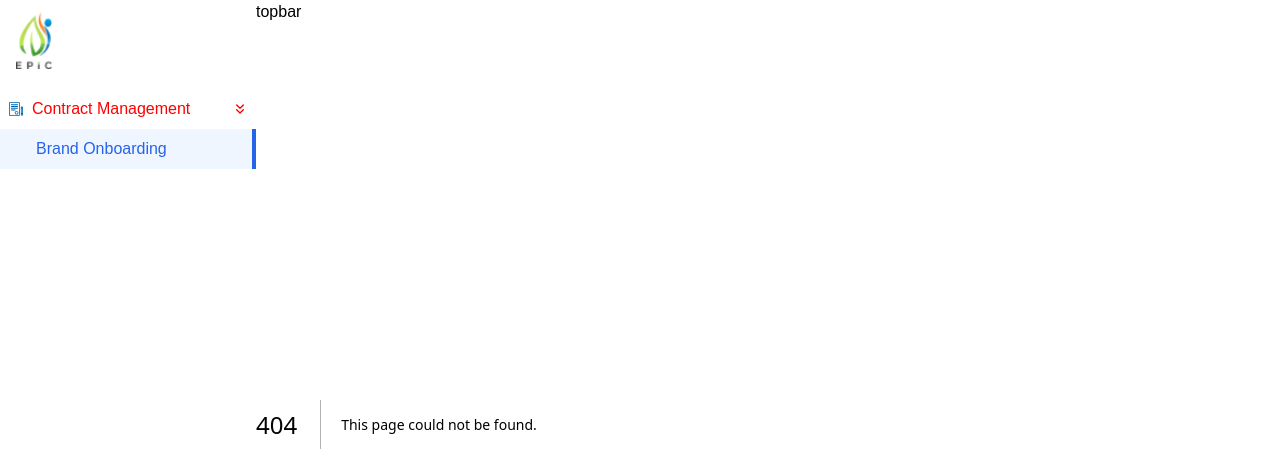
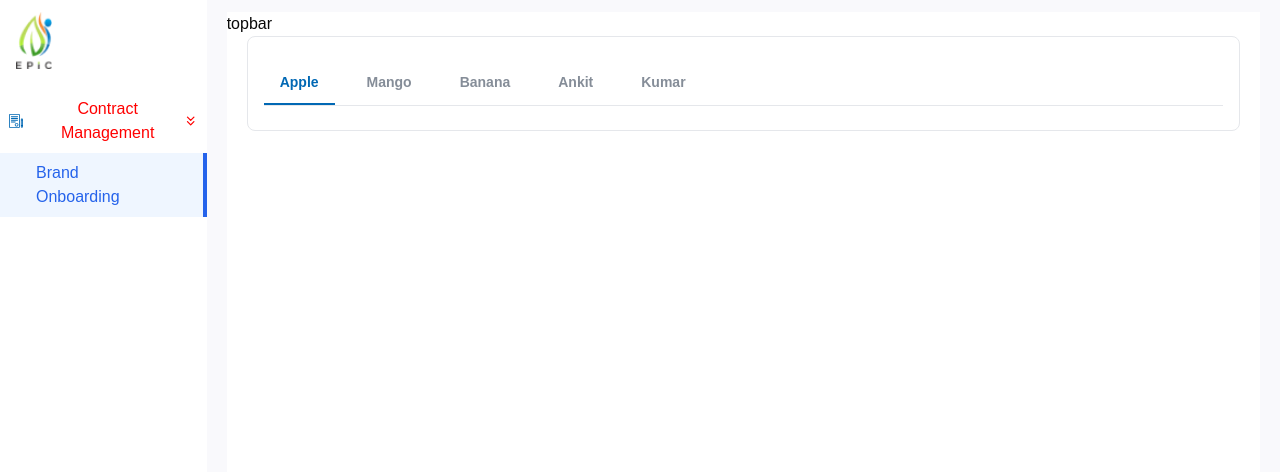
Before and after one commit to ankitmlesmagico/epic, a Next.js app: page /contact-form in a window 1280 px wide. Before the commit this address had no page. Shown: the top 472 px of the page. Built offline with nearby package versions, Linux system fonts and the light colour scheme.

Commit message:
sub stepper done

```diff
--- /dev/null
+++ b/src/app/contact-form/page.tsx
@@ -0,0 +1,18 @@
+'use client';
+import SubStepper from '@/components/sub-stepper';
+import React, { useState } from 'react';
+
+const Page: React.FC = () => {
+  const [stepArray, setStepArray] = useState<string[]>(['Apple', 'Mango', 'Banana',"Ankit","Kumar"]);
+  const [activeStep, setActiveStep] = useState<number>(0);
+
+  return (
+    <div className='w-full bg-white'>
+        <SubStepper stepArray={stepArray} activeStep={activeStep} setActiveStep={setActiveStep} >
+       {/* Here Pass Children Component */}
+        </SubStepper>
+    </div>
+  );
+}
+
+export default Page;
--- a/src/app/globals.css
+++ b/src/app/globals.css
@@ -3,8 +3,8 @@
 @tailwind utilities;
 
 :root {
-  --background: #171717;
-  --foreground: #f9f9fc;
+  --background: #f9f9fc;
+  --foreground: #0a0a0a;
   --mulish-font: normal;
   --lato-font: normal;
 }
--- a/src/app/layout.tsx
+++ b/src/app/layout.tsx
@@ -34,7 +34,7 @@ export default function RootLayout({
         <body className={`${mulish.variable} ${lato.variable} antialiased`}>
           <div className="flex">
             <Sidebar />
-            <div>
+            <div className='w-full my-3 mx-5 bg-white'>
               <p>topbar</p>
               {children}
             </div>
--- /dev/null
+++ b/src/components/sub-stepper/index.tsx
@@ -0,0 +1,35 @@
+'use client';
+import React from 'react';
+
+interface SubStepperProps {
+  stepArray: string[];
+  activeStep: number;
+  setActiveStep: (step: number) => void;
+  children?: React.ReactNode;
+}
+
+const SubStepper: React.FC<SubStepperProps> = ({
+  stepArray,
+  activeStep,
+  setActiveStep,
+  children,
+}) => {
+  return (
+    <div className="border px-4 py-6 rounded-lg mx-5">
+      <div className="w-full flex gap-4 border-b">
+        {stepArray.map((step, index) => (
+          <button
+            key={index}
+            className={`h-11 px-4 py-2 font-lato text-sm font-semibold ${activeStep === index ? 'text-[#0168B4] border-b-2 border-[#0168B4]' : 'text-[#858D98] border-b-2 border-transparent'}`}
+            onClick={() => setActiveStep(index)}
+          >
+            {step}
+          </button>
+        ))}
+      </div>
+      {children && <div className="mt-4">{children}</div>}
+    </div>
+  );
+};
+
+export default SubStepper;
```
